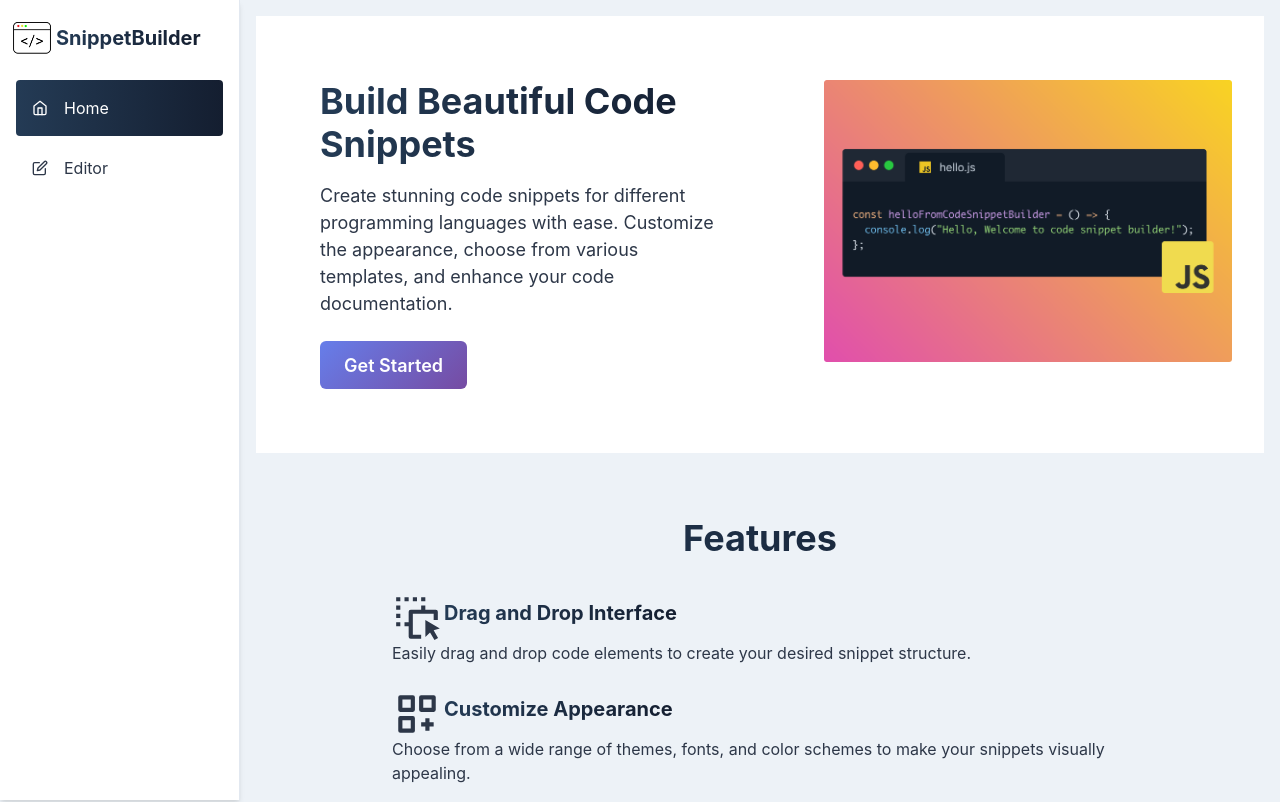
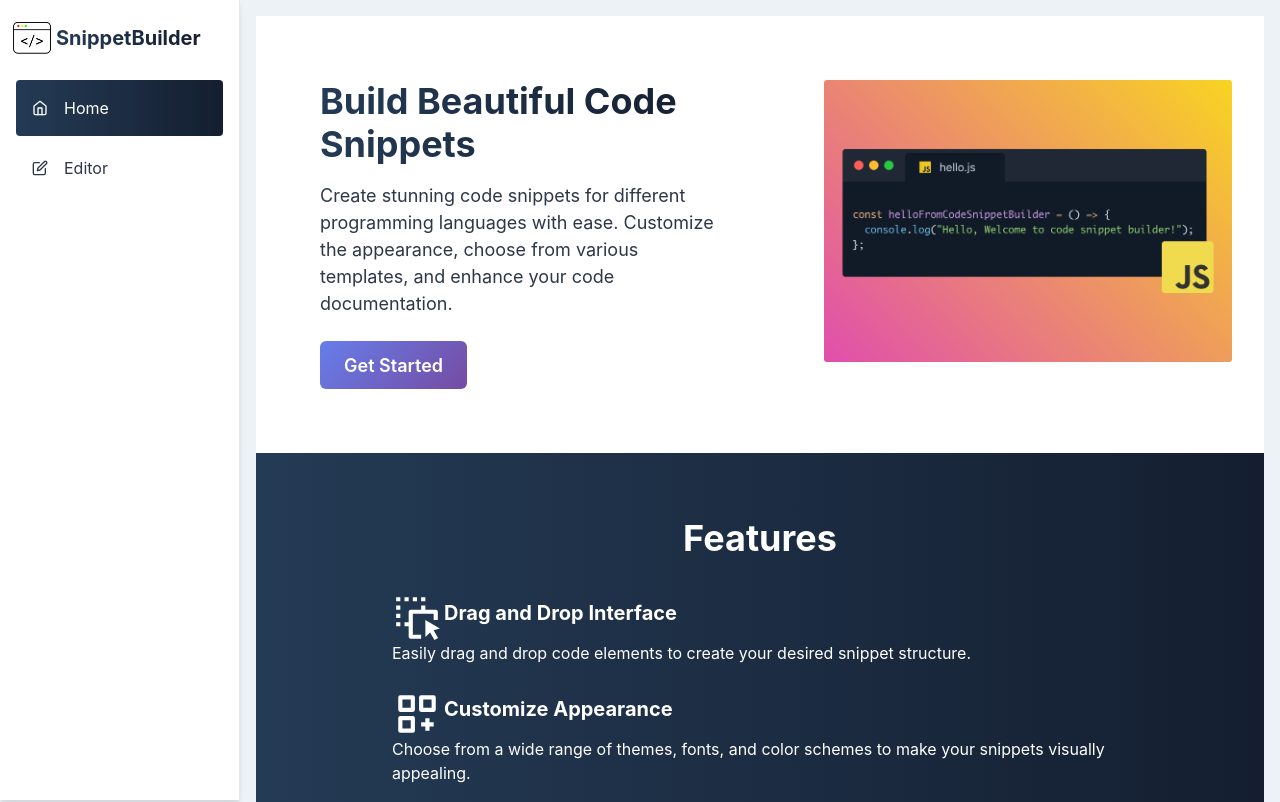
Before and after one commit to Sachin-chaurasiya/Code-Snippets-Builder, a React (Create React App) app: page / in a window 1280 px wide. Shown: the top 802 px of the page. Built offline with nearby package versions, Linux system fonts and the light colour scheme.

Commit message:
chore: update landing page

```diff
--- a/src/Pages/Home/Home.tsx
+++ b/src/Pages/Home/Home.tsx
@@ -63,31 +63,27 @@ const LandingPage = () => {
         </Flex>
       </Box>
 
-      <Box bg="gray.100" py={16}>
+      <Box
+        bg="linear-gradient(270deg, rgb(20, 30, 48), rgb(36, 59, 85))"
+        py={16}
+      >
         <Box maxWidth="container.md" mx="auto" px={4}>
-          <Heading
-            size="xl"
-            mb={8}
-            textAlign="center"
-            backgroundImage="linear-gradient(270deg, rgb(20, 30, 48), rgb(36, 59, 85))"
-            color="transparent"
-            backgroundClip="text"
-          >
+          <Heading color="white" size="xl" mb={8} textAlign="center">
             Features
           </Heading>
           <Stack spacing={6}>
             <Feature
-              icon={<RiDragDropLine size={50} />}
+              icon={<RiDragDropLine size={50} color="white" />}
               title="Drag and Drop Interface"
               description="Easily drag and drop code elements to create your desired snippet structure."
             />
             <Feature
-              icon={<BiCustomize size={50} />}
+              icon={<BiCustomize size={50} color="white" />}
               title="Customize Appearance"
               description="Choose from a wide range of themes, fonts, and color schemes to make your snippets visually appealing."
             />
             <Feature
-              icon={<DiTerminal size={50} />}
+              icon={<DiTerminal size={50} color="white" />}
               title="Multi-Language Support"
               description="Create snippets for various programming languages, including JavaScript, Python, Java, and more."
             />
@@ -149,17 +145,11 @@ const Feature = ({
   <Box>
     <Flex align="center" mb={2}>
       <Box boxSize={10}>{icon}</Box>
-      <Heading
-        size="md"
-        ml={3}
-        backgroundImage="linear-gradient(270deg, rgb(20, 30, 48), rgb(36, 59, 85))"
-        color="transparent"
-        backgroundClip="text"
-      >
+      <Heading size="md" ml={3} color="white">
         {title}
       </Heading>
     </Flex>
-    <Text>{description}</Text>
+    <Text color="white">{description}</Text>
   </Box>
 );
 
--- a/src/components/CodeEditor/CodeEditor.tsx
+++ b/src/components/CodeEditor/CodeEditor.tsx
@@ -27,7 +27,7 @@ const CodeEditor = () => {
     <>
       <Box className="window" style={{ background: `${backgroundColor}` }}>
         <TitleBar backgroundColor={backgroundColor} />
-        <Flex paddingY="21px">
+        <Flex paddingY="21px" shadow="2xl">
           <Box />
           <Editor
             id="code-editor"
```
